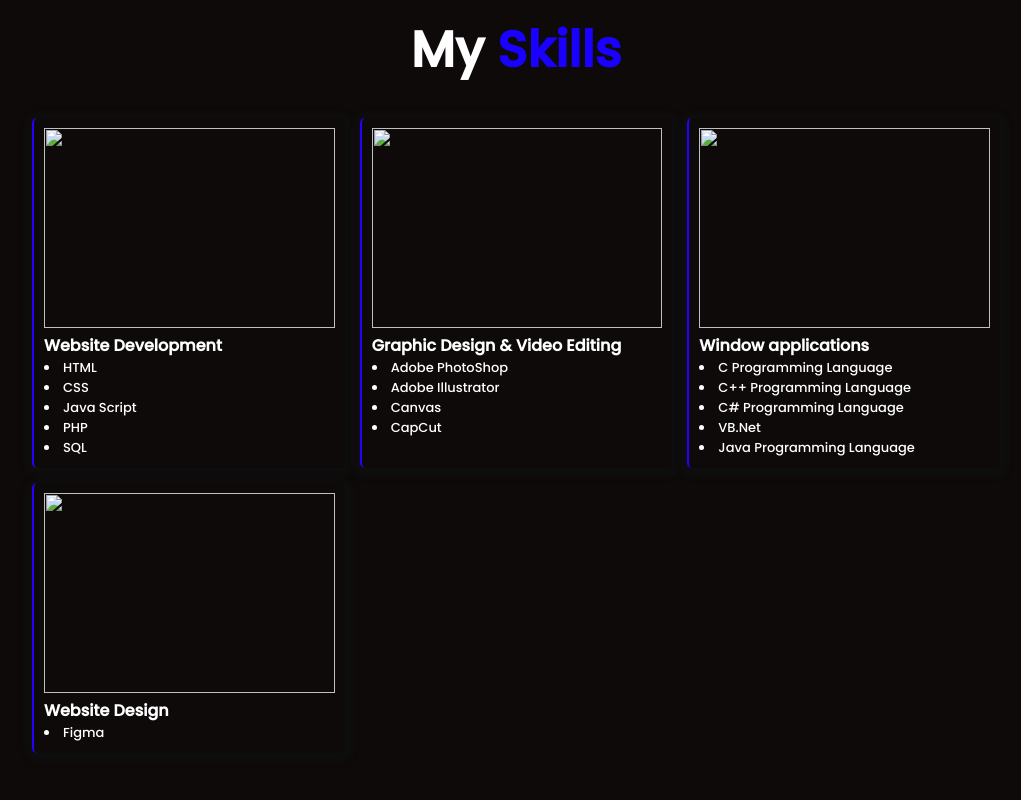
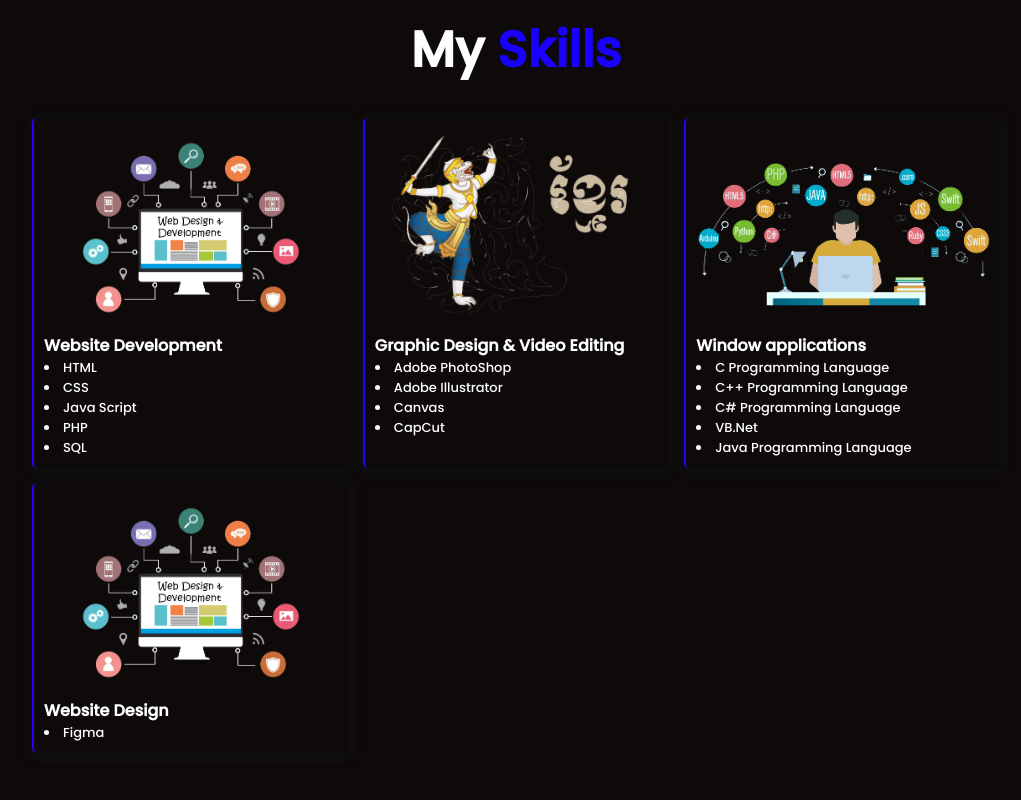
Before and after one commit to PEav52/PEAV-lab, a plain HTML site: page index.html in a window 1280 px wide. Shown: the part 2600-3400 px from the top of the page, without its empty margins (124-1145 px from the left). Drawn offline with nearby package versions, Linux system fonts and the light colour scheme.

Commit message:
Update index.html

```diff
--- a/index.html
+++ b/index.html
@@ -129,7 +129,7 @@
 			<div class="products-container">
 				<!-- box 1 -->
 				<div class="box">
-					<img src="assets/image/web1.png" alt=""><br>
+					<img src="image/web.png" alt=""><br>
                     <h2>Website Development</h2>
                     <span>
                         <li>HTML</li>
@@ -141,7 +141,7 @@
 				</div>
 				<!-- box 2 -->
 				<div class="box">
-					<img src="assets/image/graphic.png" alt=""><br>
+					<img src="image/graphic.png" alt=""><br>
                     <h2>Graphic Design & Video Editing</h2>
                     <span>
                         <li>Adobe PhotoShop</li>
@@ -152,7 +152,7 @@
 				</div>
 				<!-- box 3 -->
 				<div class="box">
-					<img src="assets/image/program.png" alt=""><br>
+					<img src="image/program.png" alt=""><br>
                     <h2>Window applications</h2>
 					<span>
                         <li>C Programming Language</li>
@@ -164,7 +164,7 @@
 				</div>
                 <!-- box 4 -->
 				<div class="box">
-					<img src="assets/image/web.png" alt=""><br>
+					<img src="image/web.png" alt=""><br>
                     <h2>Website Design</h2>
                     <span>
                         <li>Figma</li>
@@ -246,7 +246,7 @@
 	            <!-- box 3 -->
 	            <a href="https://peav52.github.io/khcode-team/personal_p/project/Hotel-Management-System.html" style="text-decoration: none;">
 	                <div class="box">
-	                    <img src="ahttps://peav52.github.io/khcode-team/personal_p/assets/image/hotel-project.png" alt=""><br>
+	                    <img src="https://peav52.github.io/khcode-team/personal_p/assets/image/hotel-project.png" alt=""><br>
 	                    <h2>Hotel Management System</h2>
 	                </div>
 	            </a>
```
